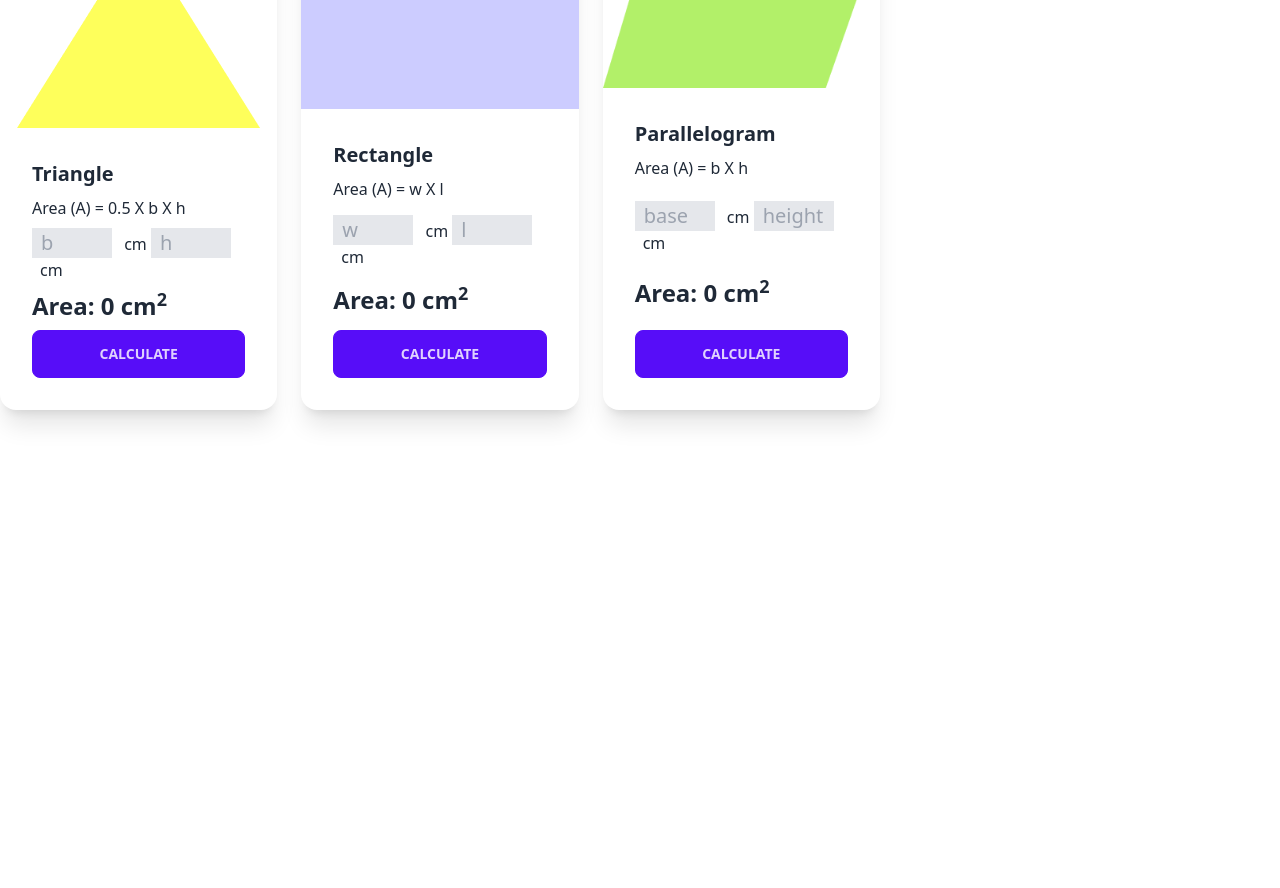
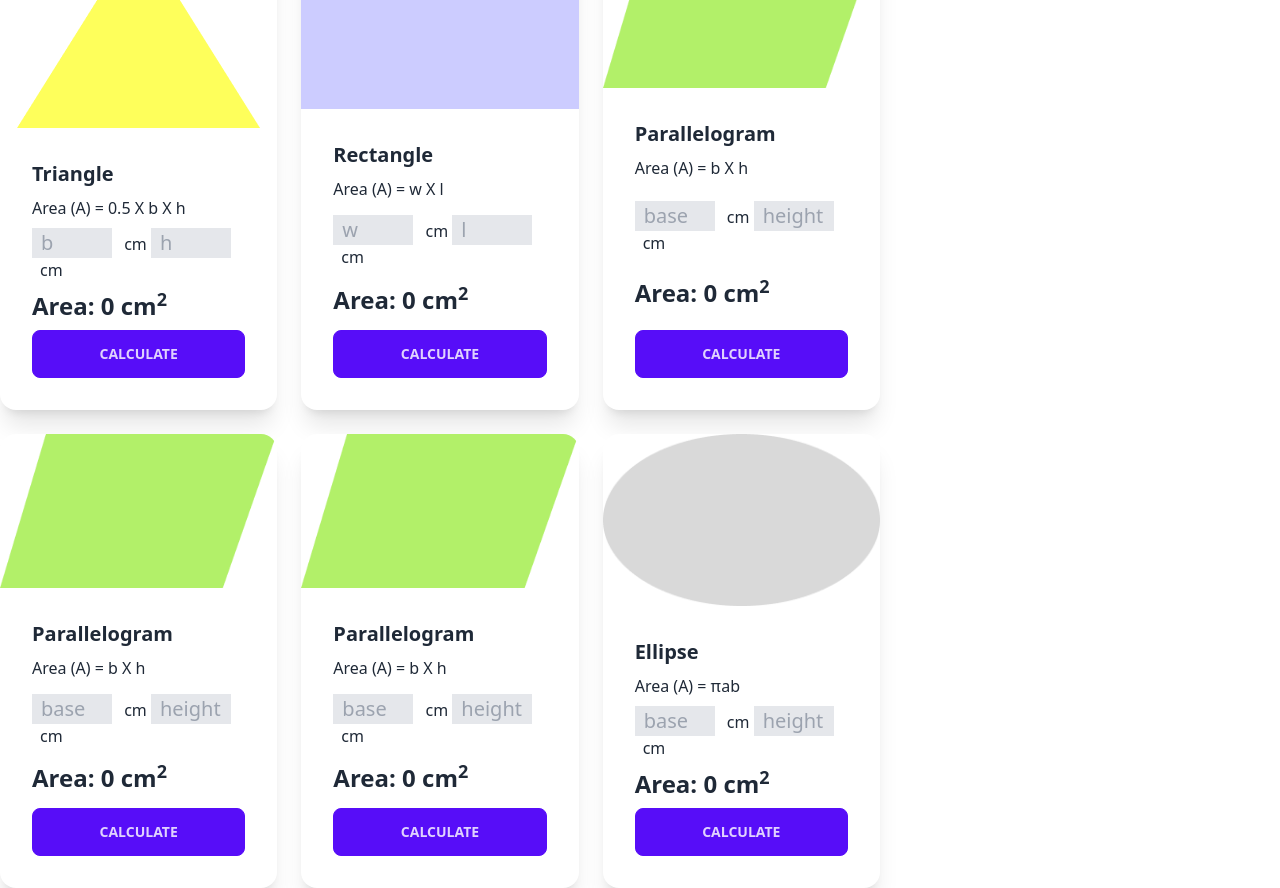
Before and after one commit to Tawkir711/geometry-genius-m-28, a plain HTML site: page index.html in a window 1280 px wide. Shown: the part 82-970 px from the top of the page. Before the commit the page ends 800 px from the top, so only its background shows below. Drawn offline with nearby package versions, Linux system fonts and the light colour scheme.

Commit message:
Ellipse added

```diff
--- a/index.html
+++ b/index.html
@@ -82,6 +82,69 @@
                       </div>
                     </div>
                   </div>
+                <!-- Parallelogram card -->
+                <div class="card w-full bg-base-100 shadow-xl">
+                    <figure><img src="./images/parallelogram.png" alt="Shoes" /></figure>
+                    <div class="card-body">
+                      <h2 class="card-title">Parallelogram</h2>
+                      <p>Area (A) = b X h</p>
+                      <p>
+                        <input id="parallelogram-base" type="text" class="border text-xl w-20 px-2 bg-gray-200" placeholder="base">
+                        <span class="ml-2">cm</span>
+                        <!--
+                            --------
+                         -->
+                        <input id="parallelogram-height" type="text" class="border text-xl w-20 px-2 bg-gray-200" placeholder="height">
+                        <span class="ml-2">cm</span>
+                      </p>
+                      <p class="text-2xl font-semibold">Area: <span id="parallelogram-area">0</span> cm<sup>2</sup></p>
+                      <div class="card-actions">
+                        <button onclick="calculateParallelogramArea()" class="btn btn-primary w-full">Calculate</button>
+                      </div>
+                    </div>
+                  </div>
+                <!-- Parallelogram card -->
+                <div class="card w-full bg-base-100 shadow-xl">
+                    <figure><img src="./images/parallelogram.png" alt="Shoes" /></figure>
+                    <div class="card-body">
+                      <h2 class="card-title">Parallelogram</h2>
+                      <p>Area (A) = b X h</p>
+                      <p>
+                        <input id="parallelogram-base" type="text" class="border text-xl w-20 px-2 bg-gray-200" placeholder="base">
+                        <span class="ml-2">cm</span>
+                        <!--
+                            --------
+                         -->
+                        <input id="parallelogram-height" type="text" class="border text-xl w-20 px-2 bg-gray-200" placeholder="height">
+                        <span class="ml-2">cm</span>
+                      </p>
+                      <p class="text-2xl font-semibold">Area: <span id="parallelogram-area">0</span> cm<sup>2</sup></p>
+                      <div class="card-actions">
+                        <button onclick="calculateParallelogramArea()" class="btn btn-primary w-full">Calculate</button>
+                      </div>
+                    </div>
+                  </div>
+                <!-- Ellipse card -->
+                <div class="card w-full bg-base-100 shadow-xl">
+                    <figure><img src="./images/ellipse.png" alt="" /></figure>
+                    <div class="card-body">
+                      <h2 class="card-title">Ellipse</h2>
+                      <p>Area (A) = πab</p>
+                      <p>
+                        <input id="ellipse-major-radius" type="text" class="border text-xl w-20 px-2 bg-gray-200" placeholder="base">
+                        <span class="ml-2">cm</span>
+                        <!--
+                            --------
+                         -->
+                        <input id="ellipse-minor-radius" type="text" class="border text-xl w-20 px-2 bg-gray-200" placeholder="height">
+                        <span class="ml-2">cm</span>
+                      </p>
+                      <p class="text-2xl font-semibold">Area: <span id="ellipse-area">0</span> cm<sup>2</sup></p>
+                      <div class="card-actions">
+                        <button onclick="calculateEllipseArea()" class="btn btn-primary w-full">Calculate</button>
+                      </div>
+                    </div>
+                  </div>
             </div>
             <!-- area calculator -->
             <div class="w-[400px]">
--- a/index.js
+++ b/index.js
@@ -52,6 +52,16 @@ function calculateParallelogramArea(){
 
 }
 
+function calculateEllipseArea(){
+    const majorRadius = getInputValue('ellipse-major-radius');
+    const minorRadius = getInputValue('ellipse-minor-radius');
+    const area = 3.14 * majorRadius * minorRadius;
+    setElementInnerText('ellipse-area', area);
+}
+
+
+
+
 // reusavle get input value field in number
 function getInputValue(fieldId){
     const inputField = document.getElementById(fieldId);
```
